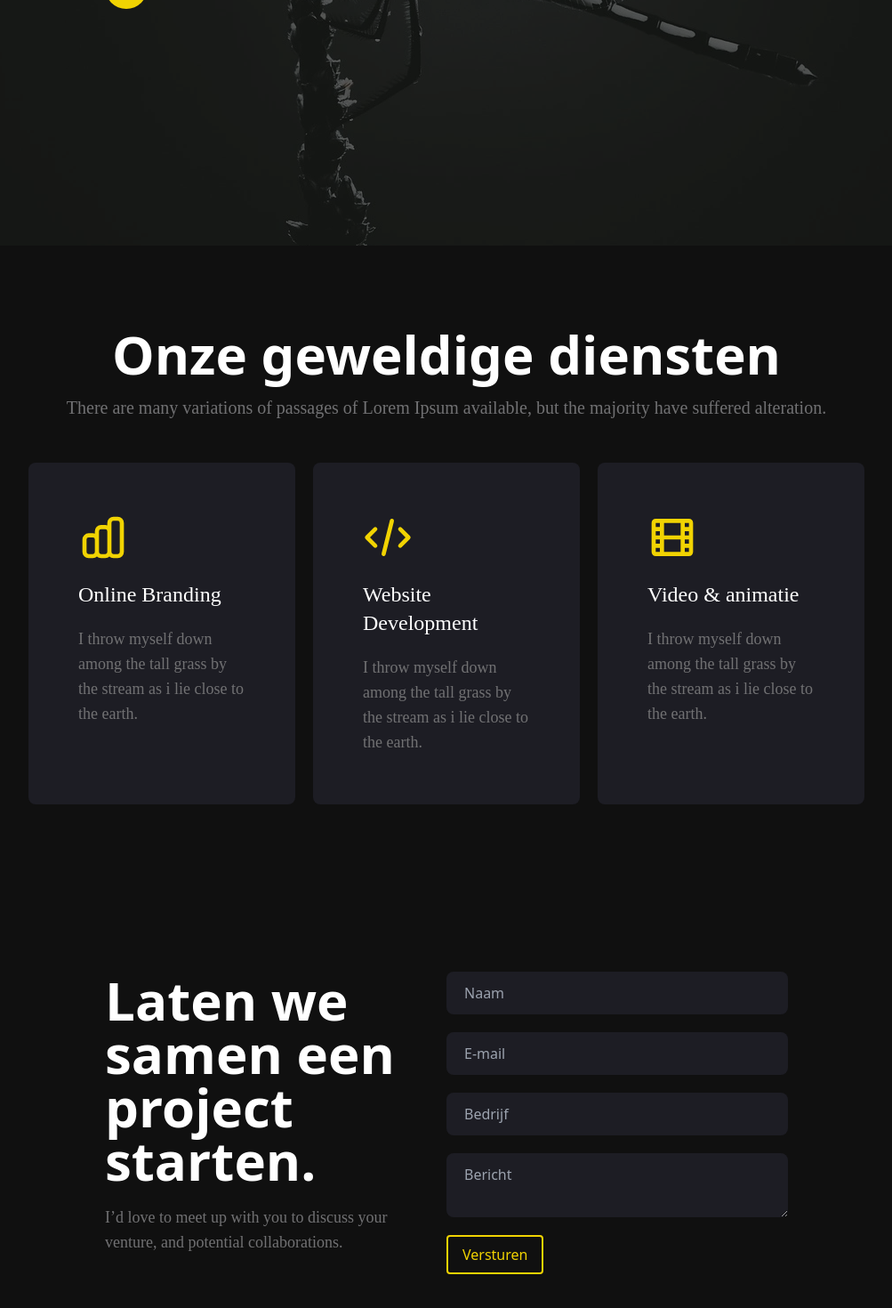
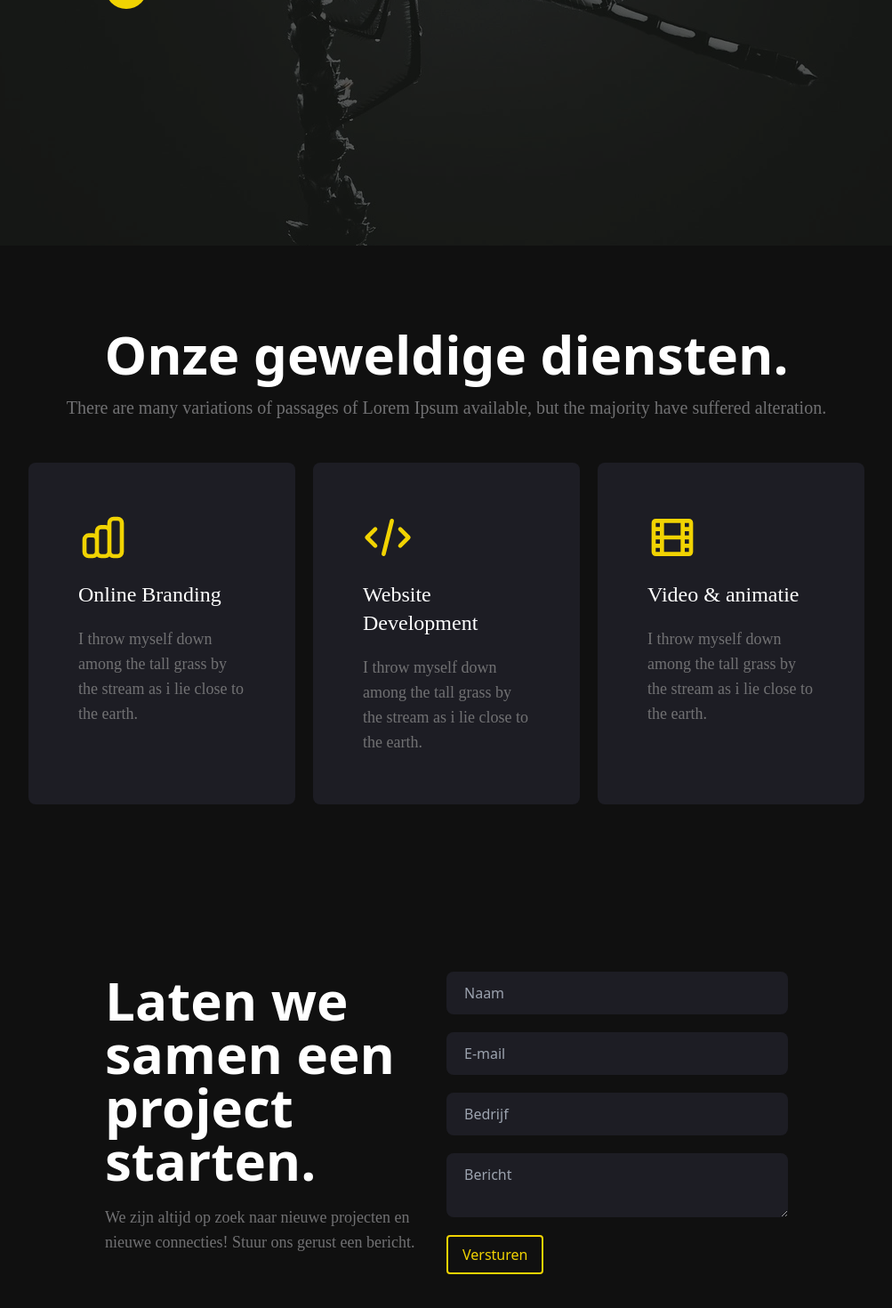
Before and after one commit to jwmik123/Bugg, a Next.js app: page / in a window 1280 px wide. Shown: the part 524-1994 px from the top of the page at 89% size, without its empty margins (138-1141 px from the left). Built offline with nearby package versions, Linux system fonts and the light colour scheme; what @badrap/bar-of-progress would draw is missing.

Commit message:
added contact form styling

```diff
--- a/pages/index.js
+++ b/pages/index.js
@@ -1,17 +1,12 @@
 import TextLoop from 'react-text-loop'
 import AOS from 'aos'
-
 import Head from 'next/head'
 import ContactForm from '../components/ContactForm'
 import Header from '../components/Header'
-
 import animateScrollTo from 'animated-scroll-to'
-
 import Image from 'next/image'
 import landingImage from '../assets/images/landing-image.webp'
-
 import { ChevronDownIcon, CodeIcon, ChartBarIcon, FilmIcon } from '@heroicons/react/outline'
-
 import 'aos/dist/aos.css'
 import { useEffect } from 'react'
 
@@ -58,9 +53,14 @@ export default function Home() {
 
         {/* Services Section */}
         <section className='services flex justify-center items-center flex-col lg:h-[90vh] py-14 px-6 md:px-16 lg:px-32 lg:py-24 bg-[#101010]'>
-          <h1 data-aos="fade-up" className="text-center text-white text-4xl md:text-6xl font-bold">Onze geweldige diensten</h1>
+          <h1 data-aos="fade-up" className="text-center text-white text-4xl md:text-6xl font-bold">Onze geweldige diensten.</h1>
           <p data-aos="fade-up" className="text-[#717173] text-lg md:text-xl font-light text-center pt-4 pb-12">There are many variations of passages of Lorem Ipsum available, but the majority have suffered alteration.</p>
-          <div data-aos="fade-up" data-aos-delay="150" className="flex gap-5 flex-wrap justify-center">
+          <div
+            data-aos="fade-down"
+            data-aos-easing="ease-in-out"
+            data-aos-duration="1000"
+            className="flex gap-5 flex-wrap justify-center"
+          >
             <div className="group bg-[#1d1d24] hover:bg-[#F1D302] min-w-[300px] w-10/12 md:w-3/6 lg:w-3/12 p-14 rounded-lg flex flex-col hover:cursor-pointer transform-gpu md:hover:translate-y-3 transition-all duration-500">
               <ChartBarIcon className="w-14 h-14 mb-5 text-[#F1D302] group-hover:text-[#1d1d24]" />
               <h2 className="mb-5 text-2xl text-white font-medium group-hover:text-[#1d1d24]">Online Branding</h2>
@@ -84,7 +84,9 @@ export default function Home() {
         <section className='contact flex flex-col items-center lg:flex-row text-center lg:text-left justify-center py-14 md:px-32 lg:px-64 lg:py-24  bg-[#101010]'>
           <div className="pr-5 w-10/12 lg:w-1/2">
             <h1 data-aos="fade-up" className="text-white text-4xl md:text-6xl font-bold">Laten we samen een project starten.</h1>
-            <p className="text-[#717173] font-light text-lg my-5">I’d love to meet up with you to discuss your venture, and potential collaborations.</p>
+            <p className="text-[#717173] font-light text-lg my-5">
+              We zijn altijd op zoek naar nieuwe projecten en nieuwe connecties! Stuur ons gerust een bericht.
+            </p>
           </div>
           <div className="w-10/12 lg:w-1/2">
             <ContactForm />
```
